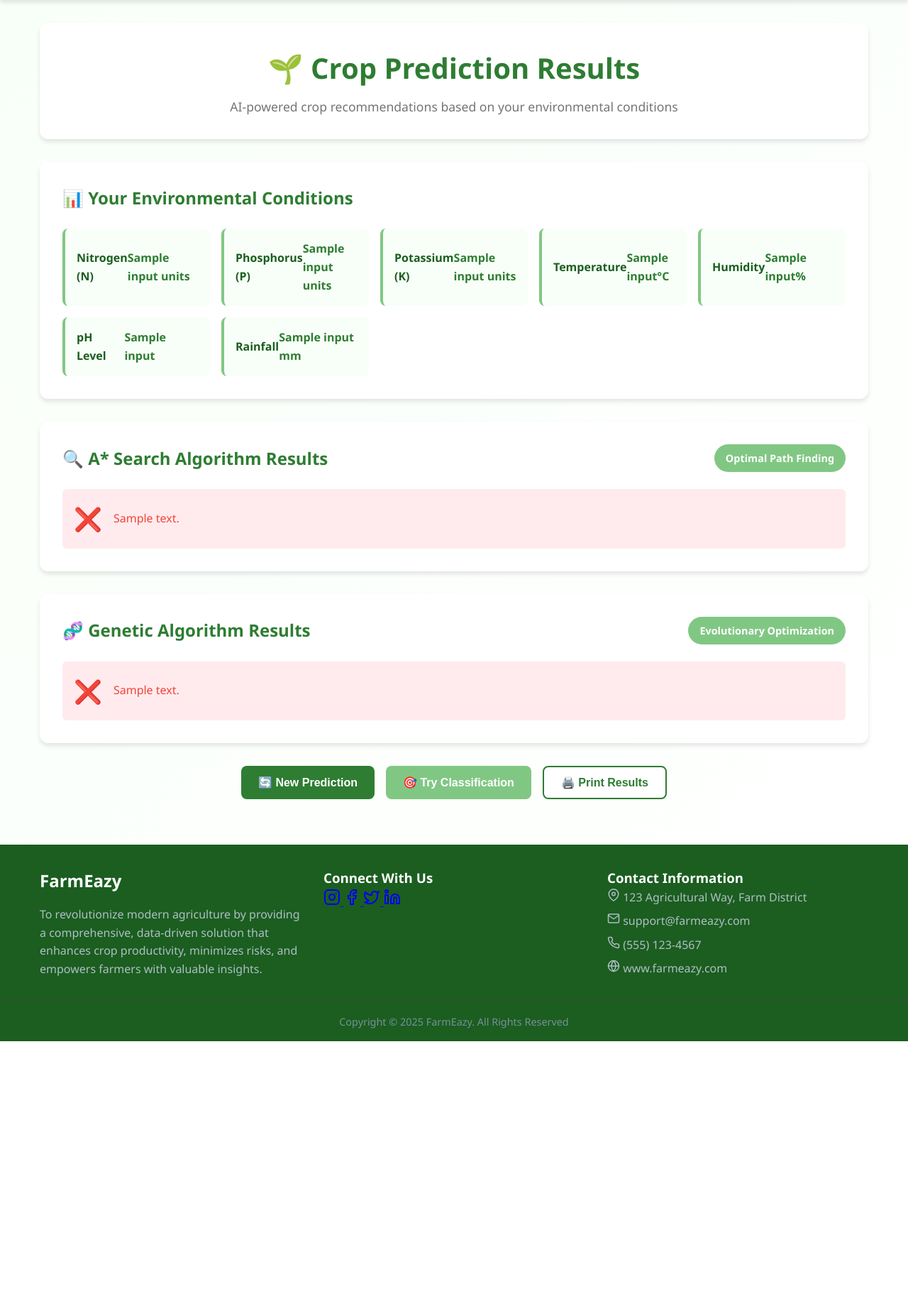
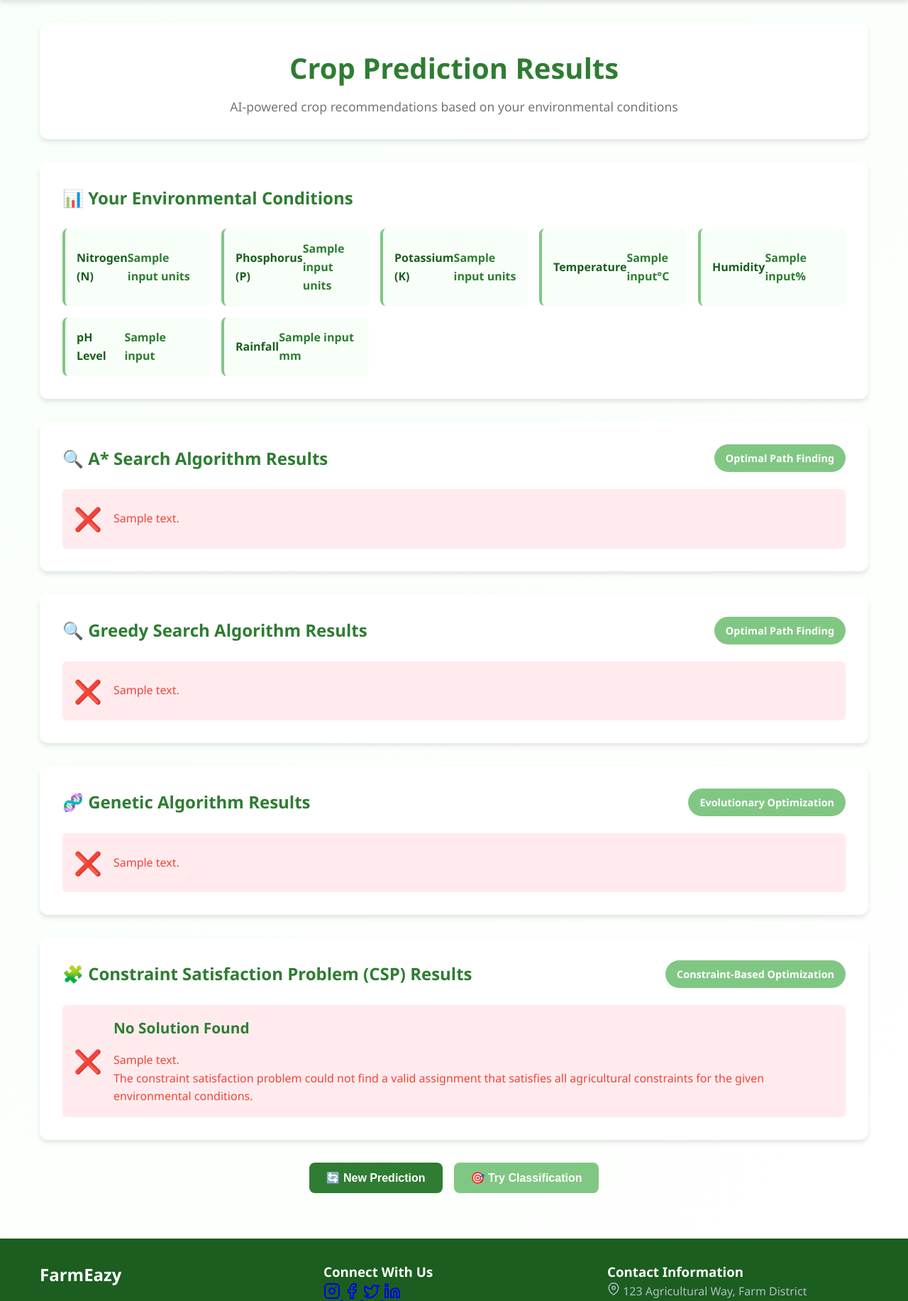
Before and after one commit to Maroua0618/Crop_Prediction_and_Classification, a Flask app: template templates/prediction_result.html in a window 1280 px wide. Shown: the part 133-1966 px from the top of the page at 71% size. Before the commit the page ends 1600 px from the top, so only its background shows below. Run offline with Flask 3, Linux system fonts and the light colour scheme; the template is opened without the code that fills it: most values are stand-ins (such as "Sample title", 1, 10 or a date in 2020).

Commit message:
Integrate all search algorithms into prediction process

```diff
--- a/AI_engine/Genetic.py
+++ b/AI_engine/Genetic.py
@@ -1,6 +1,7 @@
 import random
 import copy
 from AI_engine.NodeClass import Node
+from .Problem_definition import CropPredictionProblem , CropState
 
 class GeneticAlgorithm:
     """Genetic Algorithm for crop intervention optimization."""
--- a/templates/prediction_result.html
+++ b/templates/prediction_result.html
@@ -28,7 +28,7 @@
 
     <div class="container">
       <div class="results-header">
-        <h2>🌱 Crop Prediction Results</h2>
+        <h2>Crop Prediction Results</h2>
         <p class="subtitle">
           AI-powered crop recommendations based on your environmental conditions
         </p>
@@ -104,7 +104,7 @@
           <div class="alternative-results">
             <div class="result-icon">⚠️</div>
             <div class="result-content">
-              <h4>Alternative Recommendations</h4>
+              <h4>Alternative Recommendation</h4>
               <p class="message">{{ prediction_data.results.astar.message }}</p>
               {% if prediction_data.results.astar.recommendations %}
               <div class="recommendations-list">
@@ -130,6 +130,76 @@
               <p>
                 <strong>Error Details:</strong> {{
                 prediction_data.results.astar.error }}
+              </p>
+              {% endif %}
+            </div>
+          </div>
+          {% endif %}
+        </div>
+        {% endif %}
+
+
+
+        <!-- Greedy Search Results -->
+        {% if prediction_data.results.greedy %}
+        <div class="algorithm-card Greedy-results">
+          <div class="algorithm-header">
+            <h3>🔍 Greedy Search Algorithm Results</h3>
+            <div class="algorithm-badge">Optimal Path Finding</div>
+          </div>
+
+          {% if prediction_data.results.greedy.success %} {% if
+          prediction_data.results.greedy.perfect_match %}
+          <!-- Perfect Match Found -->
+          <div class="success-result">
+            <div class="result-icon">✅</div>
+            <div class="result-content">
+              <h4>Perfect Match Found!</h4>
+              <div class="recommended-crop">
+                <span class="crop-name"
+                  >{{ prediction_data.results.greedy.perfect_match.crop }}</span
+                >
+                <span class="confidence"
+                  >Optimal Cost: ${{
+                  "%.2f"|format(prediction_data.results.greedy.perfect_match.cost)
+                  }}</span
+                >
+              </div>
+              <p class="message">{{ prediction_data.results.greedy.message }}</p>
+            </div>
+          </div>
+          {% else %}
+          <!-- Alternative Recommendations -->
+          <div class="alternative-results">
+            <div class="result-icon">⚠️</div>
+            <div class="result-content">
+              <h4>Alternative Recommendation</h4>
+              <p class="message">{{ prediction_data.results.greedy.message }}</p>
+              {% if prediction_data.results.greedy.recommendations %}
+              <div class="recommendations-list">
+                {% for rec in prediction_data.results.greedy.recommendations %}
+                <div class="recommendation-item">
+                  <span class="crop-name">{{ rec.crop }}</span>
+                  <span class="cost-indicator"
+                    >Cost: ${{ "%.2f"|format(rec.cost) }}</span
+                  >
+                </div>
+                {% endfor %}
+              </div>
+              {% endif %}
+            </div>
+          </div>
+          {% endif %}
+          {% else %}
+          <!-- Error or No Results -->
+          <div class="error-result">
+            <div class="result-icon">❌</div>
+            <div class="result-content">
+              <p>{{ prediction_data.results.greedy.message }}</p>
+              {% if prediction_data.results.greedy.error %}
+              <p>
+                <strong>Error Details:</strong> {{
+                prediction_data.results.greedy.error }}
               </p>
               {% endif %}
             </div>
@@ -191,29 +261,7 @@
               </div>
             </div>
 
-            <!-- Top Crop Alternatives -->
-            <div class="top-crops-section">
-              <h4>📈 Top Crop Suitability Rankings</h4>
-              <div class="crops-ranking">
-                {% for crop, suitability in
-                prediction_data.results.genetic.top_crops %}
-                <div class="crop-rank-item">
-                  <div class="rank-info">
-                    <span class="crop-name">{{ crop }}</span>
-                    <span class="suitability-score"
-                      >{{ "%.1f"|format(suitability) }}%</span
-                    >
-                  </div>
-                  <div class="suitability-bar">
-                    <div
-                      class="suitability-fill"
-                      style="width: {{ suitability }}%"
-                    ></div>
-                  </div>
-                </div>
-                {% endfor %}
-              </div>
-            </div>
+
           </div>
           {% else %}
           <!-- Error in Genetic Algorithm -->
@@ -237,6 +285,123 @@
         {% endif %}
       </div>
 
+
+
+
+<!-- CSP Results -->
+{% if prediction_data.results.csp %}
+<div class="algorithm-card csp-results">
+  <div class="algorithm-header">
+    <h3>🧩 Constraint Satisfaction Problem (CSP) Results</h3>
+    <div class="algorithm-badge">Constraint-Based Optimization</div>
+  </div>
+
+  {% if prediction_data.results.csp.success %}
+  <div class="success-result">
+    <div class="result-icon">✅</div>
+    <div class="result-content">
+      <h4>Top Crop Recommendation!</h4>
+      <p class="message">{{ prediction_data.results.csp.message }}</p>
+
+      {% if prediction_data.results.csp.data %}
+      <div class="csp-solution">
+        <!-- Top Crop Display -->
+        <div class="recommended-crop">
+          <span class="crop-name">{{ prediction_data.results.csp.data.crop }}</span>
+          <span class="suitability-score">
+            {{ prediction_data.results.csp.data.suitability_percentage }}% Match
+          </span>
+        </div>
+
+        <!-- Matching Conditions -->
+        {% if prediction_data.results.csp.data.matching_conditions %}
+        <div class="conditions-section">
+          <h5>✅ Favorable Conditions:</h5>
+          <div class="conditions-list">
+            {% for condition in prediction_data.results.csp.data.matching_conditions %}
+            <div class="condition-item positive">
+              {{ condition }}
+            </div>
+            {% endfor %}
+          </div>
+        </div>
+        {% endif %}
+
+        <!-- Non-Matching Conditions -->
+        {% if prediction_data.results.csp.data.non_matching_conditions %}
+        <div class="conditions-section">
+          <h5>⚠️ Areas for Improvement:</h5>
+          <div class="conditions-list">
+            {% for condition in prediction_data.results.csp.data.non_matching_conditions %}
+            <div class="condition-item negative">
+              {{ condition }}
+            </div>
+            {% endfor %}
+          </div>
+        </div>
+        {% endif %}
+
+        <!-- Resource Recommendations -->
+        {% if prediction_data.results.csp.data.resources %}
+        <div class="resources-section">
+          <h5>🛠️ Recommended Resources:</h5>
+          <div class="solution-grid">
+            {% for key, value in prediction_data.results.csp.data.resources.items() %}
+            {% if value > 0 %}
+            <div class="solution-item">
+              <span class="solution-label">{{ key.replace('_', ' ').title() }}</span>
+              <span class="solution-value">
+                {% if 'fertilizer' in key %}
+                  {{ value }} kg/ha
+                {% elif key == 'irrigation' %}
+                  {{ value }} mm
+                {% elif key == 'organic_matter' %}
+                  {{ value }} tonnes/ha
+                {% else %}
+                  {{ value }}
+                {% endif %}
+              </span>
+            </div>
+            {% endif %}
+            {% endfor %}
+          </div>
+        </div>
+        {% endif %}
+
+        <!-- Objective Score -->
+        {% if prediction_data.results.csp.data.objective_score %}
+        <div class="score-section">
+          <span class="score-label">Optimization Score:</span>
+          <span class="score-value">{{ "%.3f"|format(prediction_data.results.csp.data.objective_score) }}</span>
+        </div>
+        {% endif %}
+      </div>
+      {% endif %}
+    </div>
+  </div>
+  {% else %}
+  <!-- Error or No Solution -->
+  <div class="error-result">
+    <div class="result-icon">❌</div>
+    <div class="result-content">
+      <h4>No Solution Found</h4>
+      <p>{{ prediction_data.results.csp.message }}</p>
+      {% if prediction_data.results.csp.error %}
+      <p>
+        <strong>Error Details:</strong> {{ prediction_data.results.csp.error }}
+      </p>
+      {% endif %}
+      <p class="csp-explanation">
+        The constraint satisfaction problem could not find a valid assignment
+        that satisfies all agricultural constraints for the given environmental conditions.
+      </p>
+    </div>
+  </div>
+  {% endif %}
+</div>
+{% endif %}
+
+
       <!-- Action Buttons -->
       <div class="action-buttons">
         <button
@@ -251,9 +416,7 @@
         >
           🎯 Try Classification
         </button>
-        <button onclick="window.print()" class="btn-outline">
-          🖨️ Print Results
-        </button>
+
         {% if session.user_id %}
         <button onclick="saveResults()" class="btn-outline">
           💾 Save to Profile
```
Also changed, not shown: AI_engine/Astar_Greedy.py (+3 -4 lines), AI_engine/CSP.py (+45 -1 lines), AI_engine/Problem_definition.py (+17 -6 lines), routes/prediction_routes.py (+170 -22 lines).
